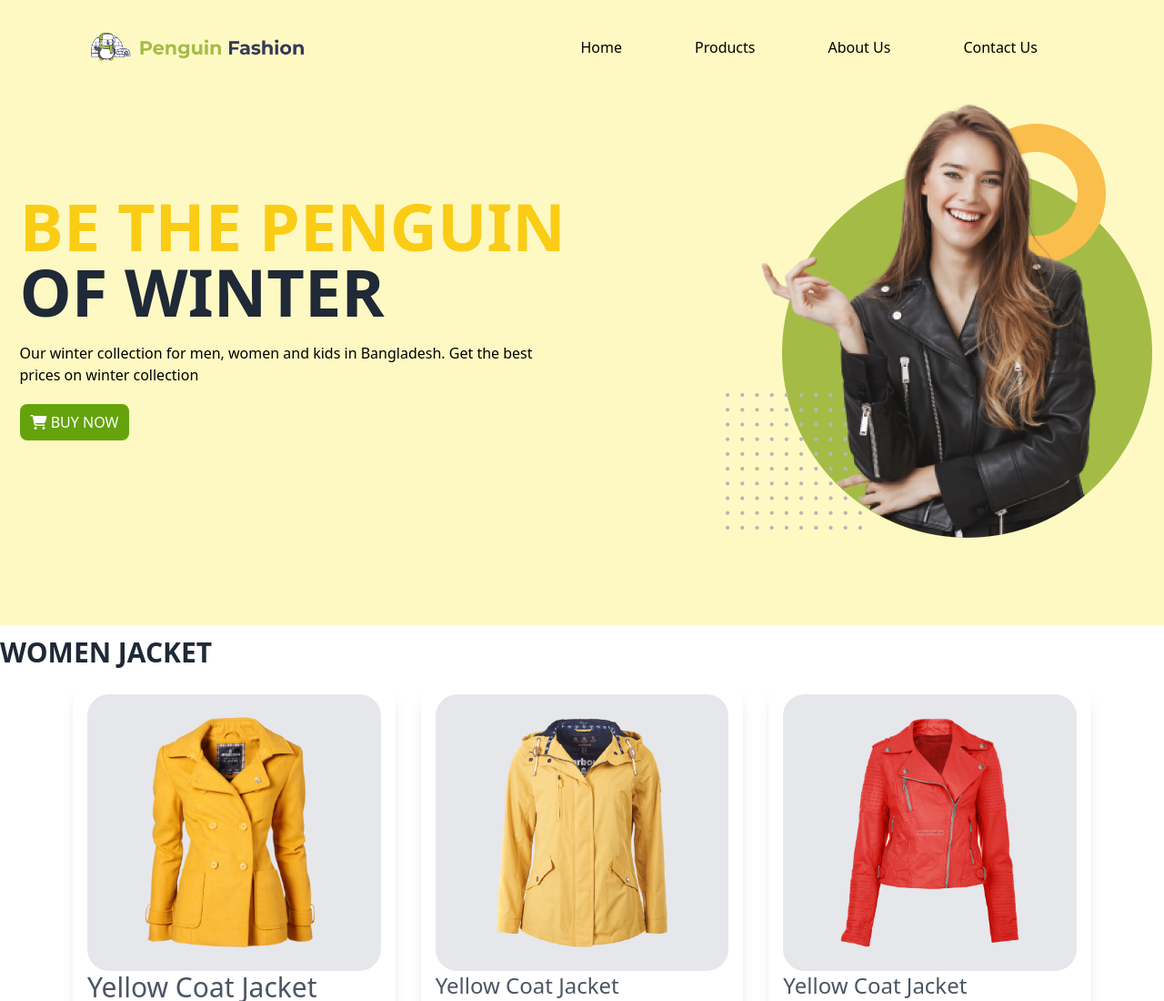
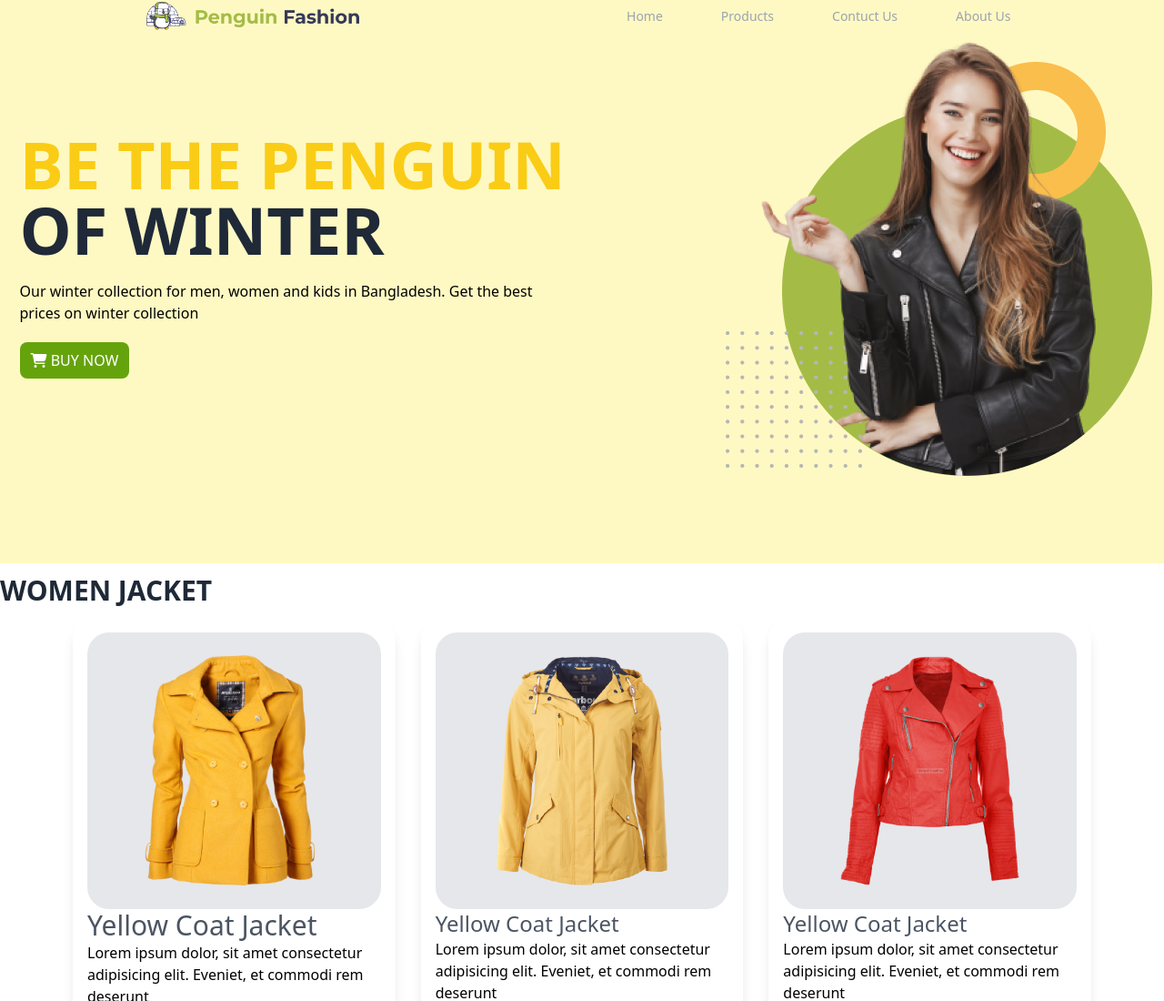
Before and after one commit to farihajakir/Penguin-Fashion, a plain HTML site: page index.html in a window 1280 px wide. Shown: the top 1100 px of the page at 91% size. Drawn offline with nearby package versions, Linux system fonts and the light colour scheme.

Commit message:
complete tailwind project

```diff
--- a/index.html
+++ b/index.html
@@ -13,11 +13,11 @@
 <body>
     <header  class="bg-yellow-100 pb-24">
         <!-- navigation sections  -->
-        <nav class="container md:flex justify-around items-center">
+        <!-- <nav class="container md:flex justify-around items-center">
             <div>
                 <img class="h-8" src="images/logo.png" alt="">
             </div>
-            <div>
+            <div class="sm:hidden md:block">
                 <ul class="font-medium flex pl-16 ">
                     <li class="p-10"><a href="#"> Home</a> </li>
                     <li class="p-10"><a href="#women jacket"> Products</a></li>
@@ -26,7 +26,25 @@
                 </ul>
             </div>
 
-        </nav>
+        </nav> -->
+
+        <div class="flex-1 flex items-center justify-between sm:items-stretch sm:justify-start">
+            <div class="flex-shrink-0 flex items-center ml-40">
+              <img class="hidden lg:block h-8 w-auto" src="images/logo.png" alt="Workflow">
+            </div>
+            <div class="hidden sm:block sm:ml-6">
+              <div class="flex space-x-10 ml-64">
+
+                <a href="#" class=" text-gray-400 hover:bg-gray-300 hover:text-white px-3 py-2 rounded-md text-sm font-medium" aria-current="page">Home</a>
+
+                <a href="#" class="text-gray-400 hover:bg-gray-300 hover:text-white px-3 py-2 rounded-md text-sm font-medium">Products</a>
+
+                <a href="#" class="text-gray-400 hover:bg-gray-300 hover:text-white px-3 py-2 rounded-md text-sm font-medium">Contuct Us</a>
+
+                <a href="#" class="text-gray-400 hover:bg-gray-300 hover:text-white px-3 py-2 rounded-md text-sm font-medium">About Us</a>
+              </div>
+            </div>
+        </div>
                 <!-- Header sections -->
        <section class=" container md:flex justify-center items-center ">
         <div class="space-y-5 px-3">
```
